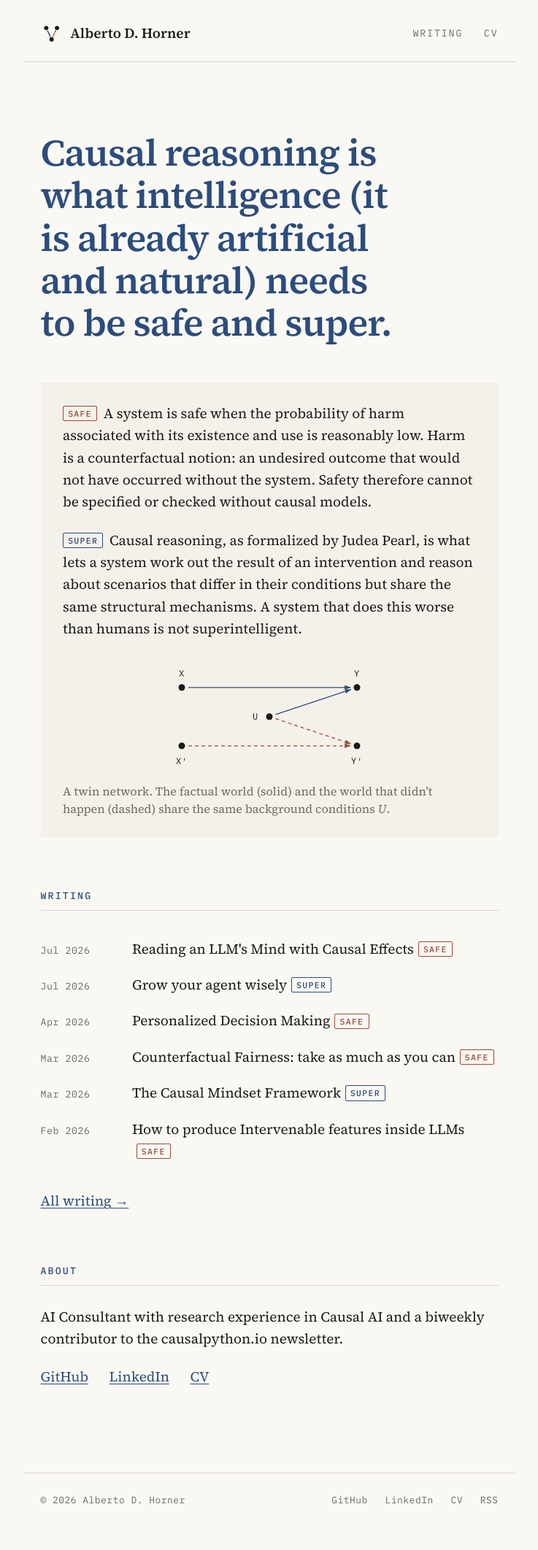
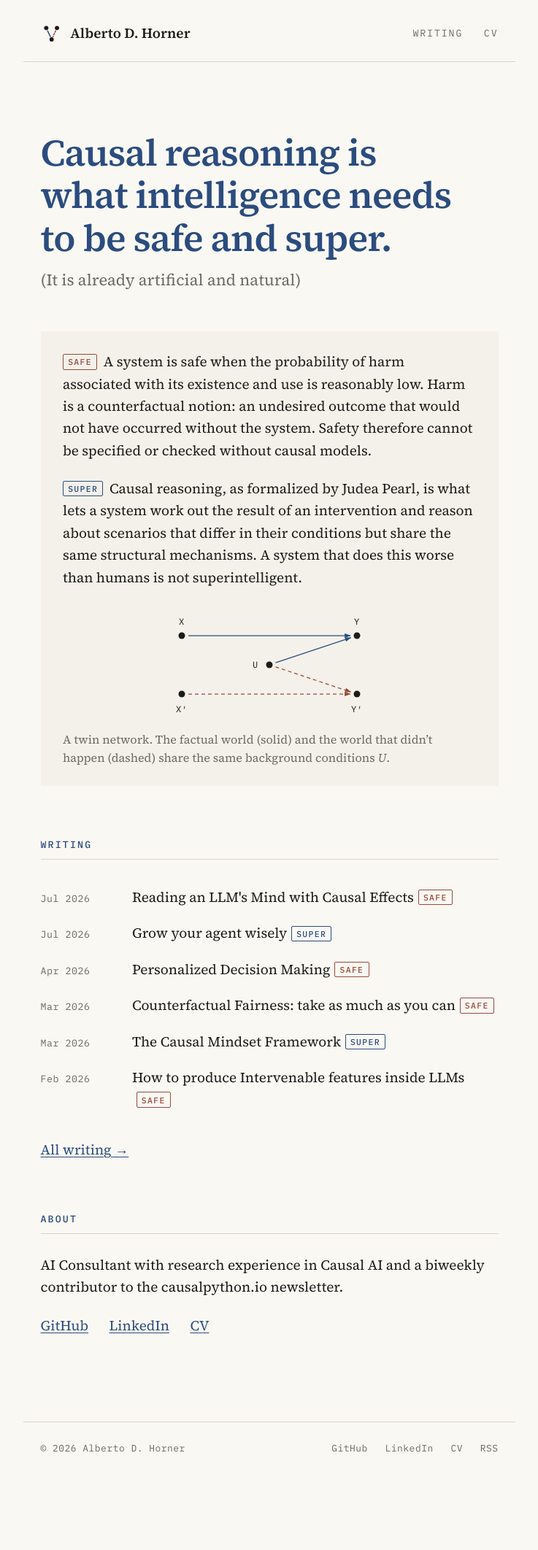
Before and after one commit to HornerAlberto/horneralberto.github.io, a Jekyll site: the page built from index.html, in a window 1280 px wide. Shown: the whole page at 73% size, without its empty margins (271-1008 px from the left). Built offline with Jekyll 4.4.1, drawn with Linux system fonts in a browser that asks for light colours; after the commit the page ends 2053 px from its top, so only the background shows below that.

Commit message:
Move tagline parenthetical to a muted note below the headline
Co-Authored-By: Claude Opus 5.5 <noreply@anthropic.com>

```diff
--- a/_config.yml
+++ b/_config.yml
@@ -1,6 +1,7 @@
 # Site settings
 title: Alberto D. Horner
-tagline: Causal reasoning is what intelligence (it is already artificial and natural) needs to be safe and super.
+tagline: Causal reasoning is what intelligence needs to be safe and super.
+tagline_note: (It is already artificial and natural)
 description: >-
   Alberto D. Horner. Causal reasoning is what intelligence needs to be safe and super.
 email: dohalberto at gmail dot com
--- a/_layouts/home.html
+++ b/_layouts/home.html
@@ -2,6 +2,7 @@
 layout: default
 ---
 <h1 class="hero">{{ site.tagline }}</h1>
+{% if site.tagline_note %}<p class="hero-note">{{ site.tagline_note }}</p>{% endif %}
 
 <section class="thesis">
 {{ content }}
--- a/assets/css/main.css
+++ b/assets/css/main.css
@@ -365,6 +365,16 @@ svg {
   letter-spacing: -0.018em;
 }
 
+.hero:has(+ .hero-note) {
+  margin-bottom: 0.6rem;
+}
+
+.hero-note {
+  margin: 0 0 2.75rem;
+  color: var(--muted);
+  font-size: 1.15rem;
+}
+
 .thesis,
 blockquote {
   padding: 1.4rem 1.6rem;
```
